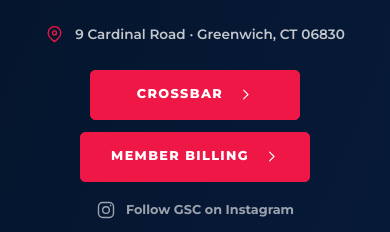
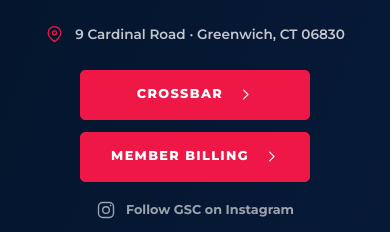
Before and after one commit to Avmannino/gsc_rinkcards_section, a React (Vite) app: page / in a window 390 px wide. Shown: the part 1487-1719 px from the top of the page. Built offline with nearby package versions, Linux system fonts and the light colour scheme.

Commit message:
Make footer buttons equal width
Co-Authored-By: Claude Opus 5.5 <noreply@anthropic.com>

```diff
--- a/src/App.css
+++ b/src/App.css
@@ -1458,10 +1458,13 @@
 }
 
 .footer-connect__buttons {
-  display: flex;
-  flex-wrap: wrap;
+  display: grid;
+  grid-auto-columns: 1fr;
+  grid-auto-flow: column;
 
   gap: 12px;
+
+  width: fit-content;
 
   margin-top: 25px;
 }
@@ -1511,7 +1514,6 @@
 
   gap: 15px;
 
-  width: fit-content;
   min-width: 210px;
   min-height: 50px;
 
@@ -1816,8 +1818,10 @@
   }
 
   .footer-connect__buttons {
-    flex-direction: column;
-    align-items: center;
+    grid-auto-flow: row;
+
+    margin-left: auto;
+    margin-right: auto;
   }
 
   .site-footer__bottom-inner {
```
